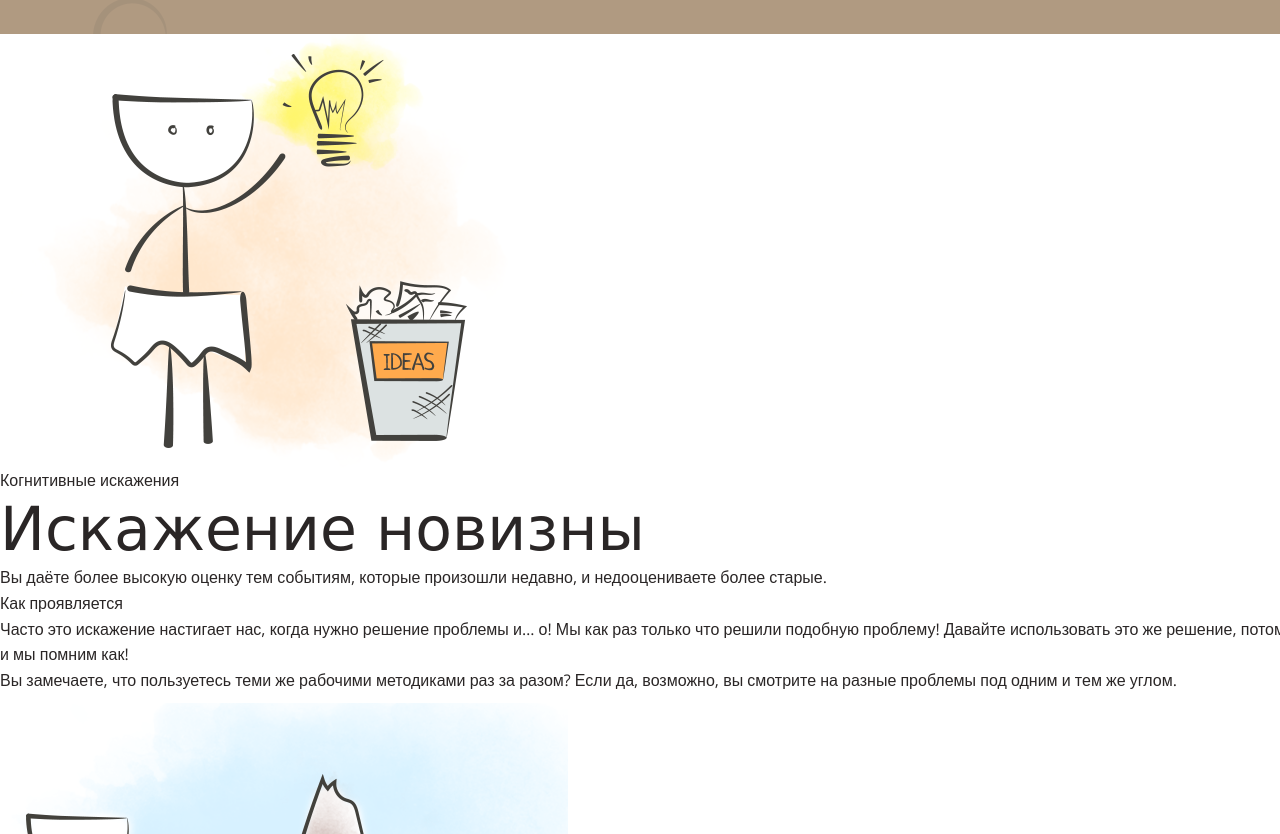
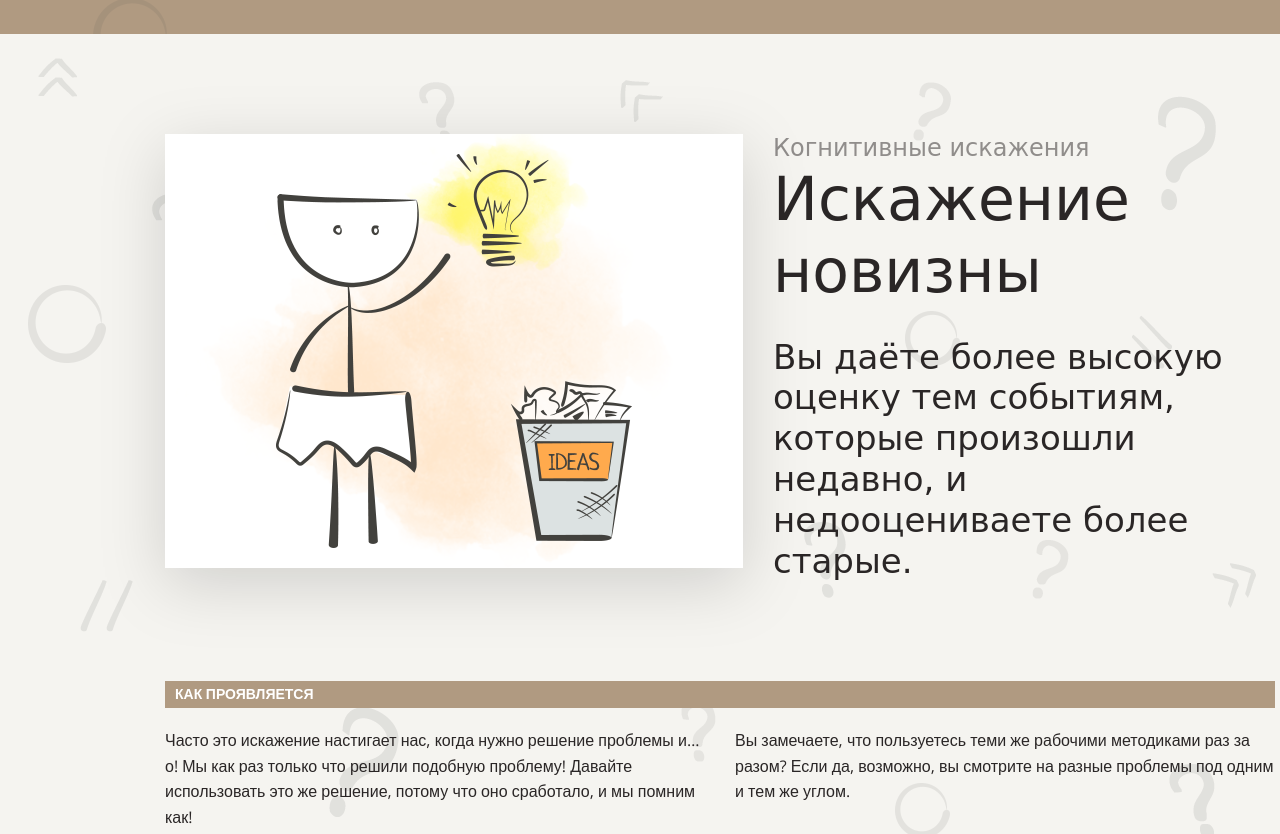
Before and after one commit to Ludmila1990/layout-designer-project-lvl1, a website: page src/index.html in a window 1280 px wide. Shown: the part 4400-5234 px from the top of the page. Drawn offline with nearby package versions, Linux system fonts and the light colour scheme; a web font is replaced by a local one.

Commit message:
changed files

```diff
--- a/src/index.html
+++ b/src/index.html
@@ -56,7 +56,7 @@
                     <h3>Преждевременная оптимизация</h3>
                     <p>Вы оптимизируете что-то задолго до того, как в этом появляется необходимость.</p>
                 </a>
-                <a href="#distortion_of_novelty" class="card">
+                <a href="#distortion-of-novelty" class="card">
                     <p class="number">3</p>
                     <h3>Искажение новизны</h3>
                     <p>Вы даёте более высокую оценку тем событиям, которые произошли недавно, и недооцениваете более старые.</p>
@@ -127,18 +127,30 @@
         </div>
     </section>
 
-    <section id="distortion_of_novelty">
-        <div class="distortion_photo">
-            <img src="../src/styles/images/3.png" alt="13">
+    <section id="distortion-of-novelty" class="bg-main bg-light">
+        <div class="container">
+            <div class="info_block">
+                <div class="img_block margin-right">
+                    <img src="../src/styles/images/3.png" alt="13">
+                </div>
+                <div class="text_block">
+                    <p class="title">Когнитивные искажения</p>
+                    <h2>Искажение новизны</h2>
+                    <p class="description">Вы даёте более высокую оценку тем событиям, которые произошли недавно, и недооцениваете более старые.</p>
+                </div>
+            </div>
+            <div class="line-block brown">
+                <h4>как проявляется</h4>
+            </div>
+            <div class="content">
+                <div class="content_text">
+                    <p>Часто это искажение настигает нас, когда нужно решение проблемы и… о! Мы как раз только что решили подобную проблему! Давайте использовать это же решение, потому что оно сработало, и мы помним как!</p>
+                </div>
+                <div class="content_text">
+                    <p>Вы замечаете, что пользуетесь теми же рабочими методиками раз за разом? Если да, возможно, вы смотрите на разные проблемы под одним и тем же углом.</p>
+                </div>
+            </div>
         </div>
-        <p>Когнитивные искажения</p>
-        <h2>Искажение новизны</h2>
-        <p>Вы даёте более высокую оценку тем событиям, которые произошли недавно, и недооцениваете более старые.</p>
-        <div class="rectangle_mini">
-            <p>Как проявляется</p>
-        </div>
-        <p>Часто это искажение настигает нас, когда нужно решение проблемы и… о! Мы как раз только что решили подобную проблему! Давайте использовать это же решение, потому что оно сработало, и мы помним как!</p>
-        <p>Вы замечаете, что пользуетесь теми же рабочими методиками раз за разом? Если да, возможно, вы смотрите на разные проблемы под одним и тем же углом.</p>
     </section>
 
     <section id="hyperbolic_depreciation">
--- a/src/styles/style.css
+++ b/src/styles/style.css
@@ -313,3 +313,7 @@ img {
     background: #FFFFFF;
     color: #B09A81;
 }
+
+#distortion-of-novelty {
+    height: 880px;
+}
```
